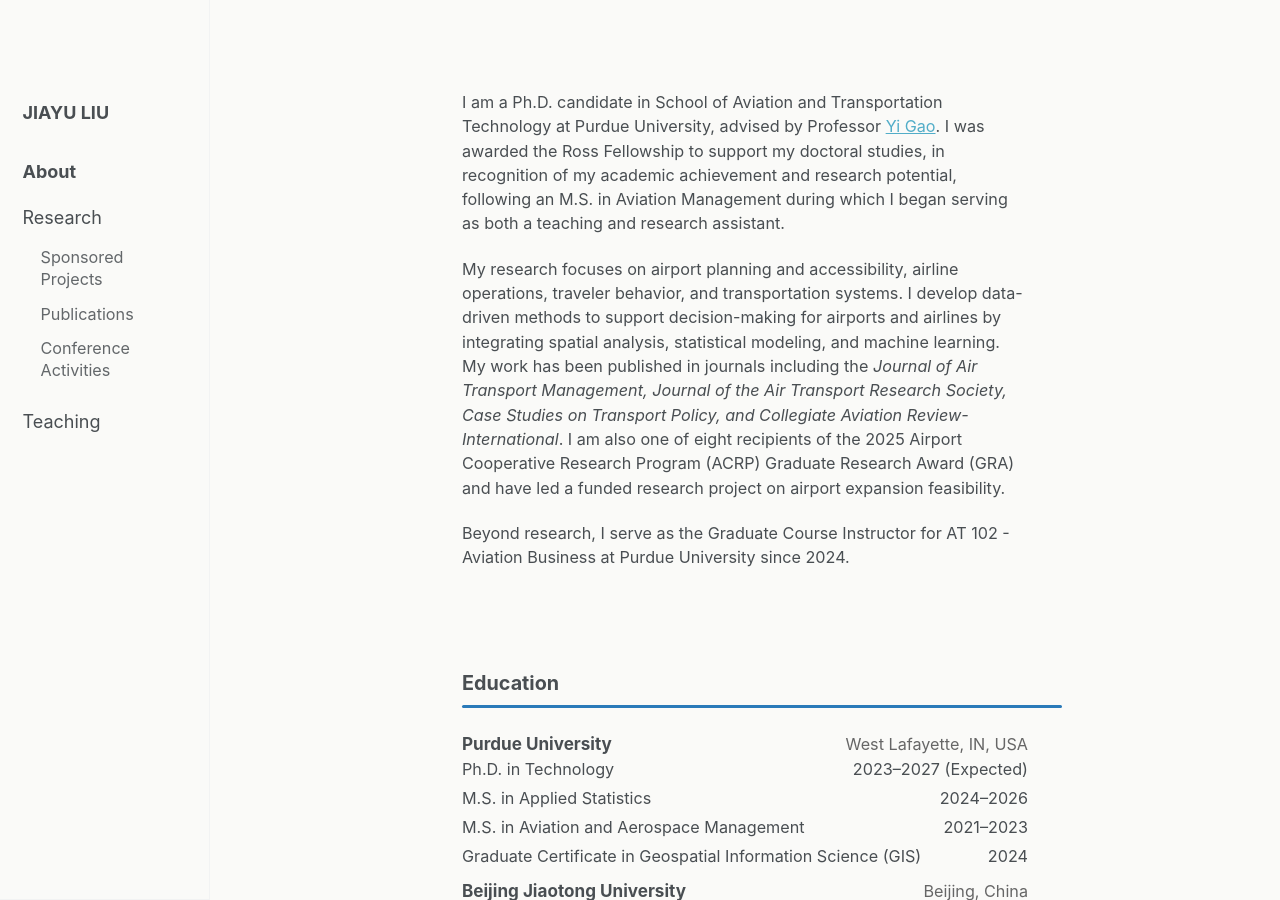
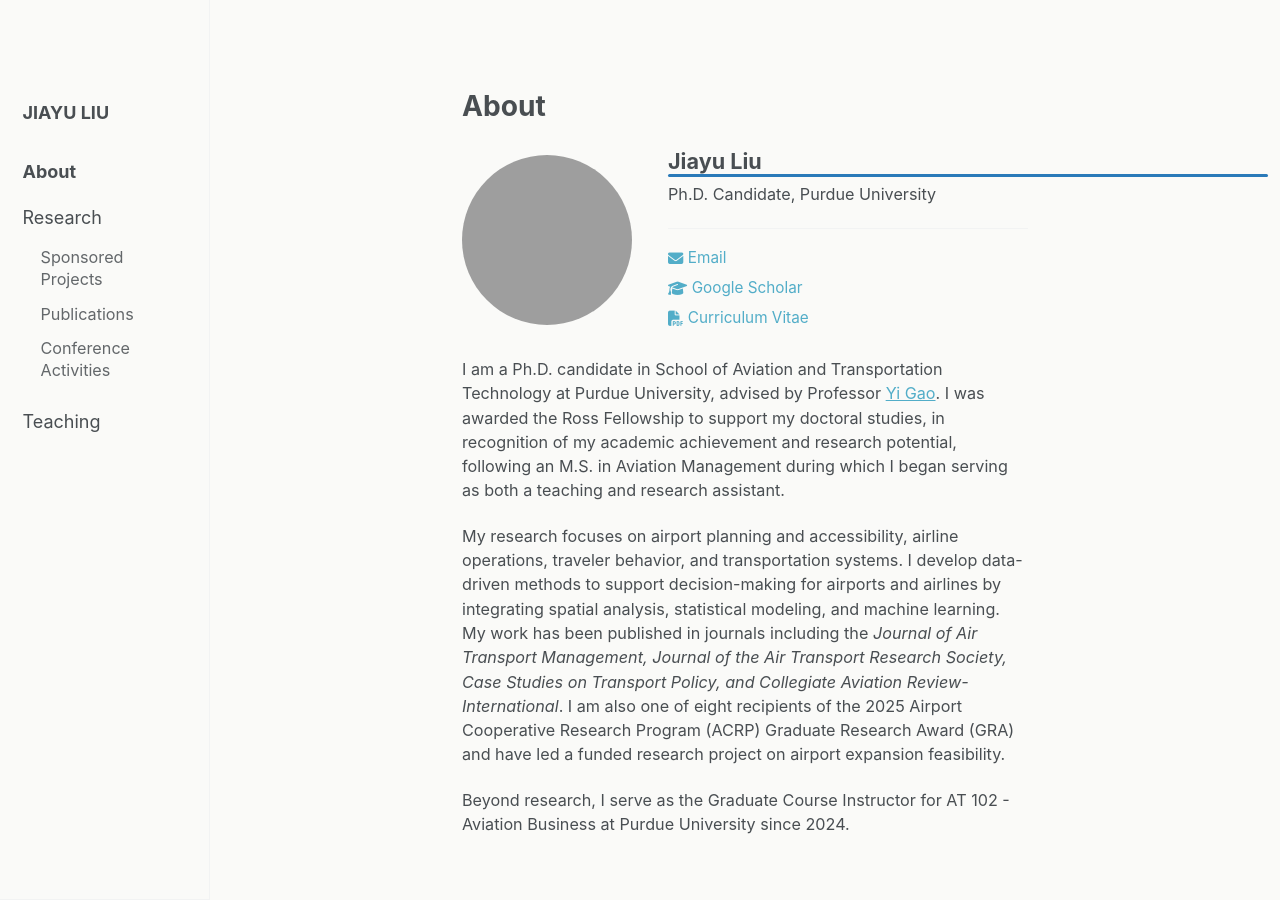
Before and after one commit to liu3309/liu3309.github.io, a Jekyll site: the page built from index.md, in a window 1280 px wide and 900 px high. Built offline with Jekyll 4.4.1, drawn with Linux system fonts in a browser that asks for light colours; a script that is not in the unit is left out.

Commit message:
Update index.md

```diff
--- a/index.md
+++ b/index.md
@@ -4,9 +4,9 @@ permalink: /
 layout: single
 classes: wide
 author_profile: false
+---
+{% include about-profile.html %}
 
-{% include about-profile.html %}
----
 
 I am a Ph.D. candidate in School of Aviation and Transportation Technology at Purdue University, advised by Professor <a href="https://sites.google.com/view/yi-gao/home" target="_blank" rel="noopener">Yi Gao</a>. I was awarded the Ross Fellowship to support my doctoral studies, in recognition of my academic achievement and research potential, following an M.S. in Aviation Management during which I began serving as both a teaching and research assistant.
 
```
